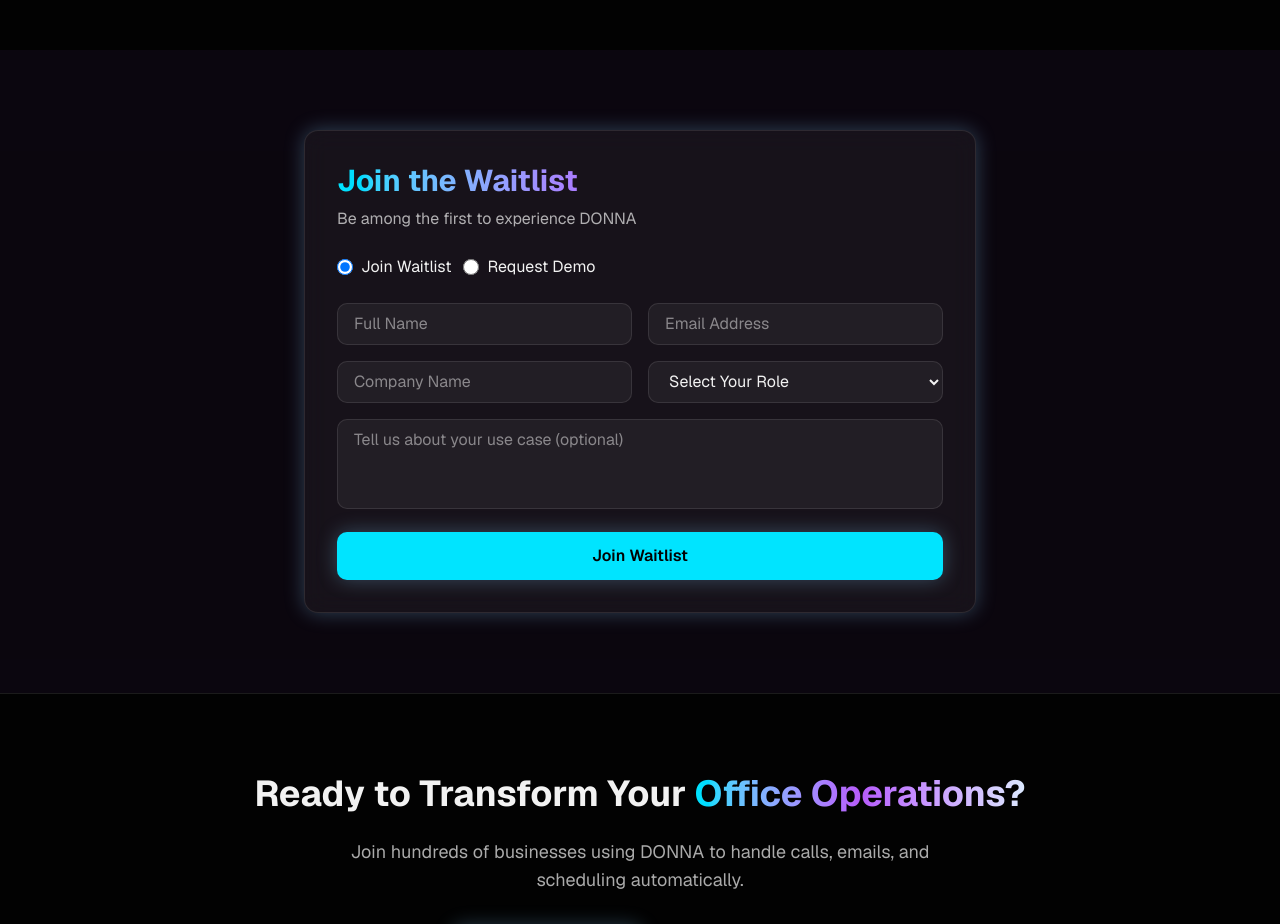
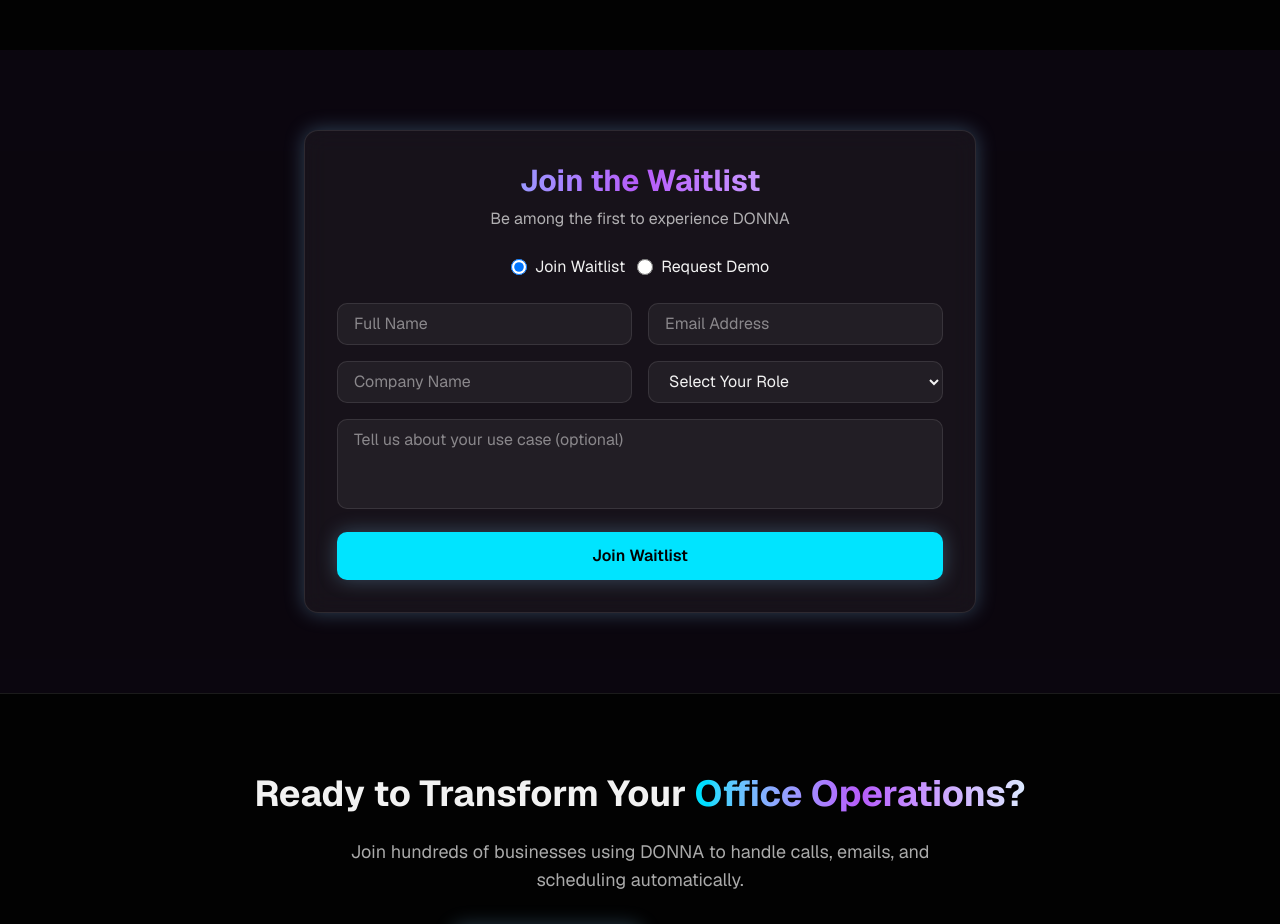
Before and after one commit to bemgmt/bemdonna, a Next.js app: page / in a window 1280 px wide. Shown: the part 6200-7124 px from the top of the page. Built offline with nearby package versions, Linux system fonts and the light colour scheme.

Commit message:
Center text in waitlist form (except input fields)

```diff
--- a/components/demo-form.tsx
+++ b/components/demo-form.tsx
@@ -60,7 +60,7 @@ export default function DemoForm() {
   return (
     <div ref={formRef} className="py-20 px-4 sm:px-6 lg:px-8 bg-primary/5">
       <div className="max-w-2xl mx-auto">
-        <div className="glass-card p-8 rounded-xl glow-accent">
+        <div className="glass-card p-8 rounded-xl glow-accent text-center">
           <h2 className="text-3xl font-bold mb-2 gradient-text">
             {formData.type === "waitlist" ? "Join the Waitlist" : "Request a Demo"}
           </h2>
@@ -78,7 +78,7 @@ export default function DemoForm() {
 
           <form onSubmit={handleSubmit} className="space-y-4">
             {/* Waitlist vs Demo toggle */}
-            <div className="flex gap-3 mb-6">
+            <div className="flex gap-3 mb-6 justify-center">
               <label className="flex items-center gap-2 cursor-pointer">
                 <input
                   type="radio"
```
